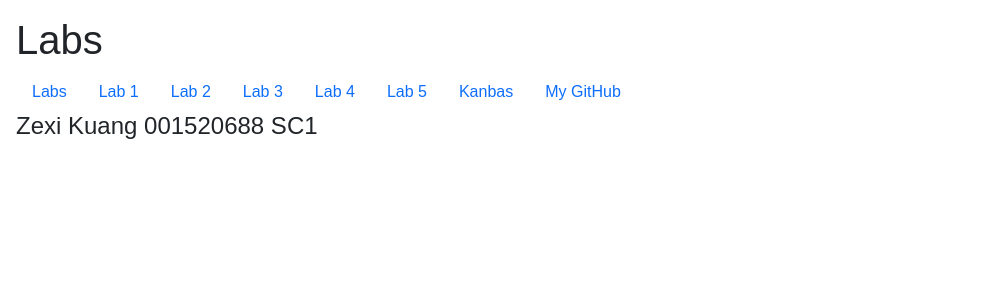
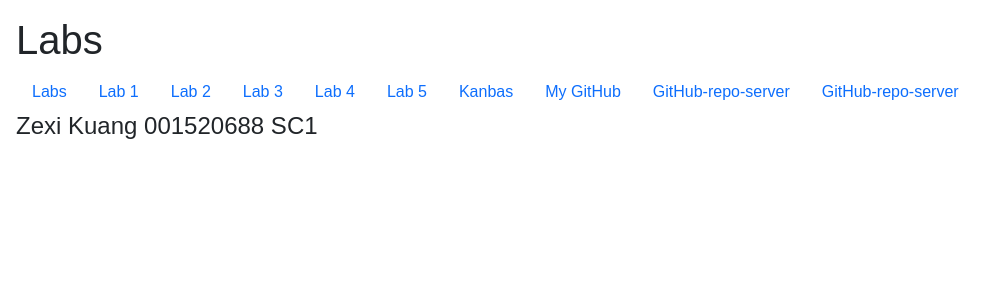
Before and after one commit to zekekwang/kanbas-react-web-app, a React (Create React App) app: page /#/Labs in a window 1280 px wide. Shown: the top 300 px of the page, without its empty margins (0-1004 px from the left). Built offline with nearby package versions, Linux system fonts and the light colour scheme; no server answers.

Commit message:
modify TOC a5

```diff
--- a/src/Labs/TOC.tsx
+++ b/src/Labs/TOC.tsx
@@ -56,8 +56,18 @@
         </a>
       </li>
       <li className="nav-item">
-        <a id="wd-k" href="https://github.com/zekekwang/kanbas-react-web-app/tree/a2" className="nav-link">
+        <a id="wd-k" href="https://github.com/zekekwang/kanbas-react-web-app/tree/a5" className="nav-link">
           My GitHub
+        </a>
+      </li>
+      <li className="nav-item">
+        <a id="wd-k" href="https://github.com/zekekwang/kanbas-node-server-app/tree/a5" className="nav-link">
+          GitHub-repo-server
+        </a>
+      </li>
+      <li className="nav-item">
+        <a id="wd-k" href="https://kanbas-node-server-app-0tcg.onrender.com" className="nav-link">
+          GitHub-repo-server
         </a>
       </li>
     </ul>
```
